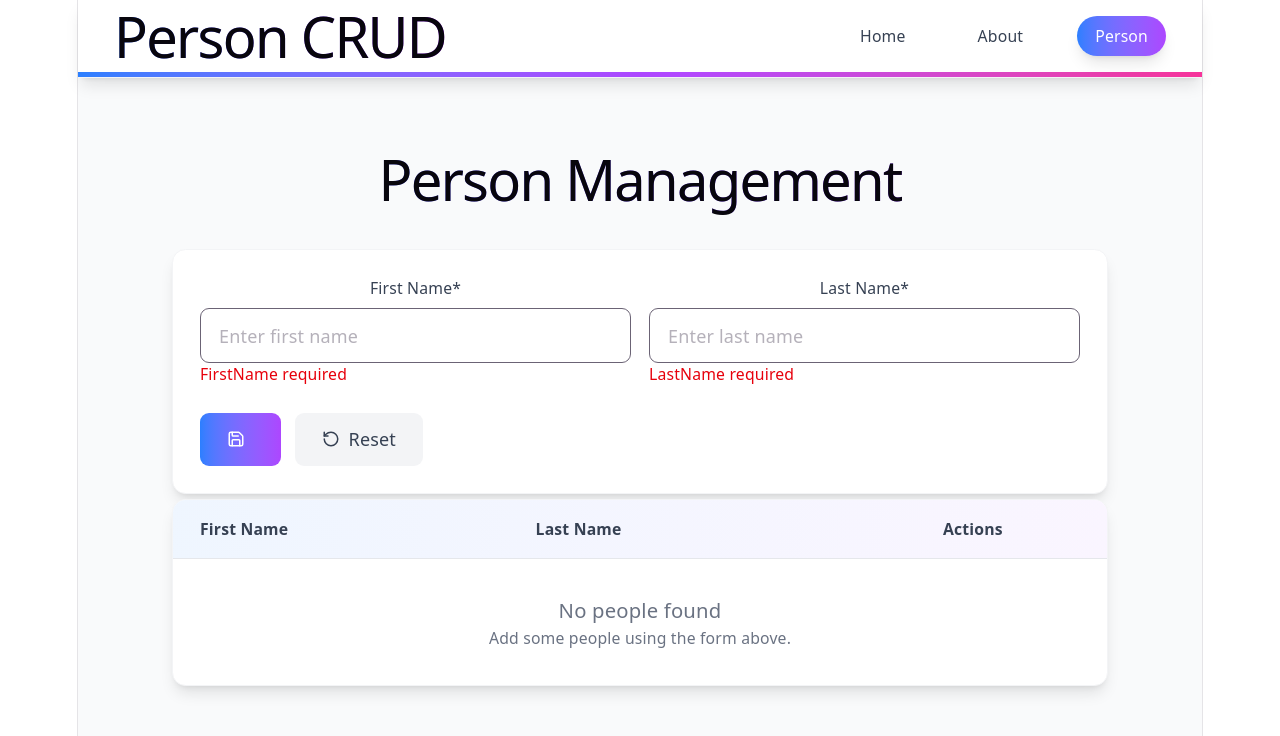
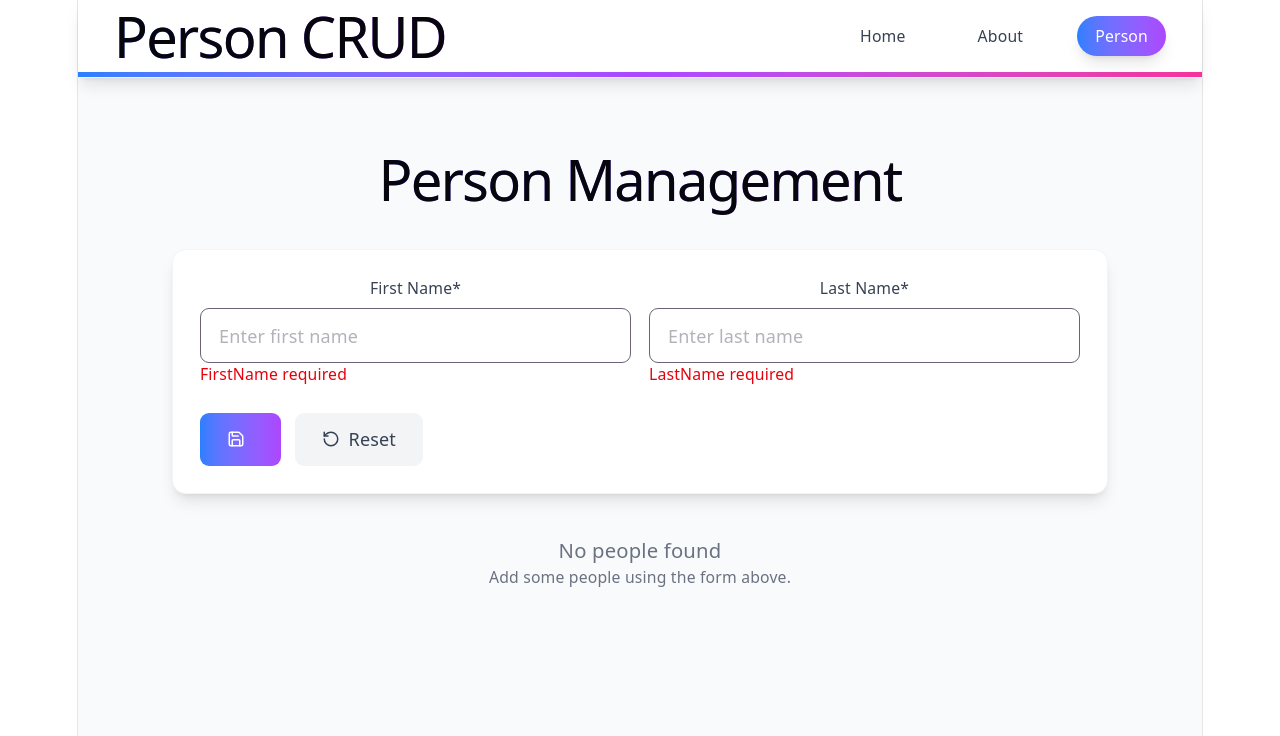
Before and after one commit to beryan-a/.NET-React-CRUD, a React (Vite) app in the folder client/: page /Person in a window 1280 px wide. Shown: the top 736 px of the page. Built offline with nearby package versions, Linux system fonts and the light colour scheme.

Commit message:
personlist bitsin

```diff
--- a/client/src/components/person/PersonList.jsx
+++ b/client/src/components/person/PersonList.jsx
@@ -1,6 +1,16 @@
 import { Edit, Trash2 } from 'lucide-react';
 
 const PersonList = ({ people, onPersonEdit, onPersonDelete}) => { //people=prop
+    if(!people.lenght || people.lenght === 0){
+        //in case there is no people entered
+        return(
+            <div className="text-center py-8 text-gray-500">
+                <p className="text-lg font-medium">No people found</p>
+                <p className="text-sm">Add some people using the form above.</p>
+            </div>
+        )
+    }
+
     return (
         <div className="bg-white rounded-xl shadow-lg border border-gray-100 overflow-hidden">
             <div className="overflow-x-auto">
@@ -52,16 +62,6 @@ const PersonList = ({ people, onPersonEdit, onPersonDelete}) => { //people=prop
                         </tr>)}
                     </tbody>
                 </table>
-
-                {/* No data */}
-                {people.length <1  &&
-                <div className="text-center py-8 text-gray-500">
-                    <p className="text-lg font-medium">No people found</p>
-                    <p className="text-sm">Add some people using the form above.</p>
-                </div>
-                }
-
-
             </div>
         </div>
     );
```
